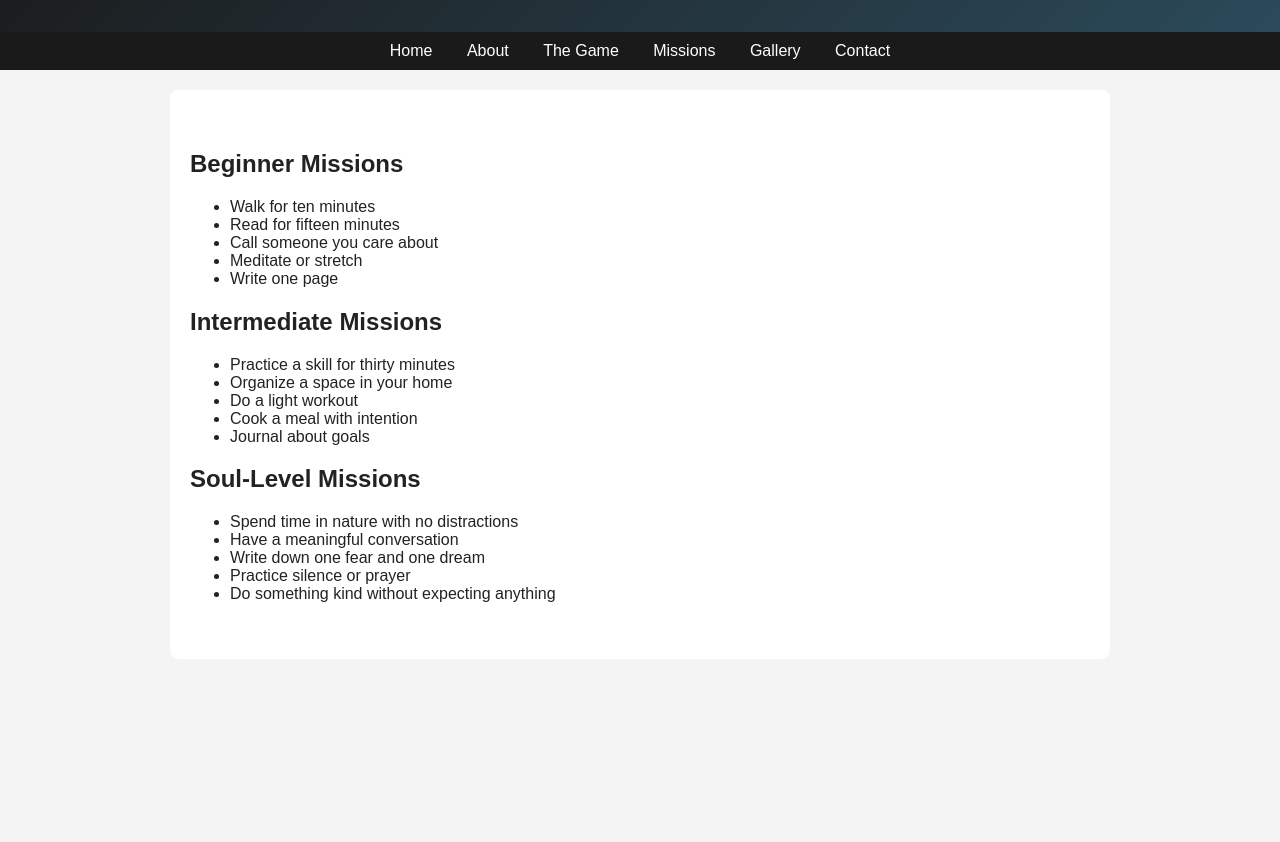
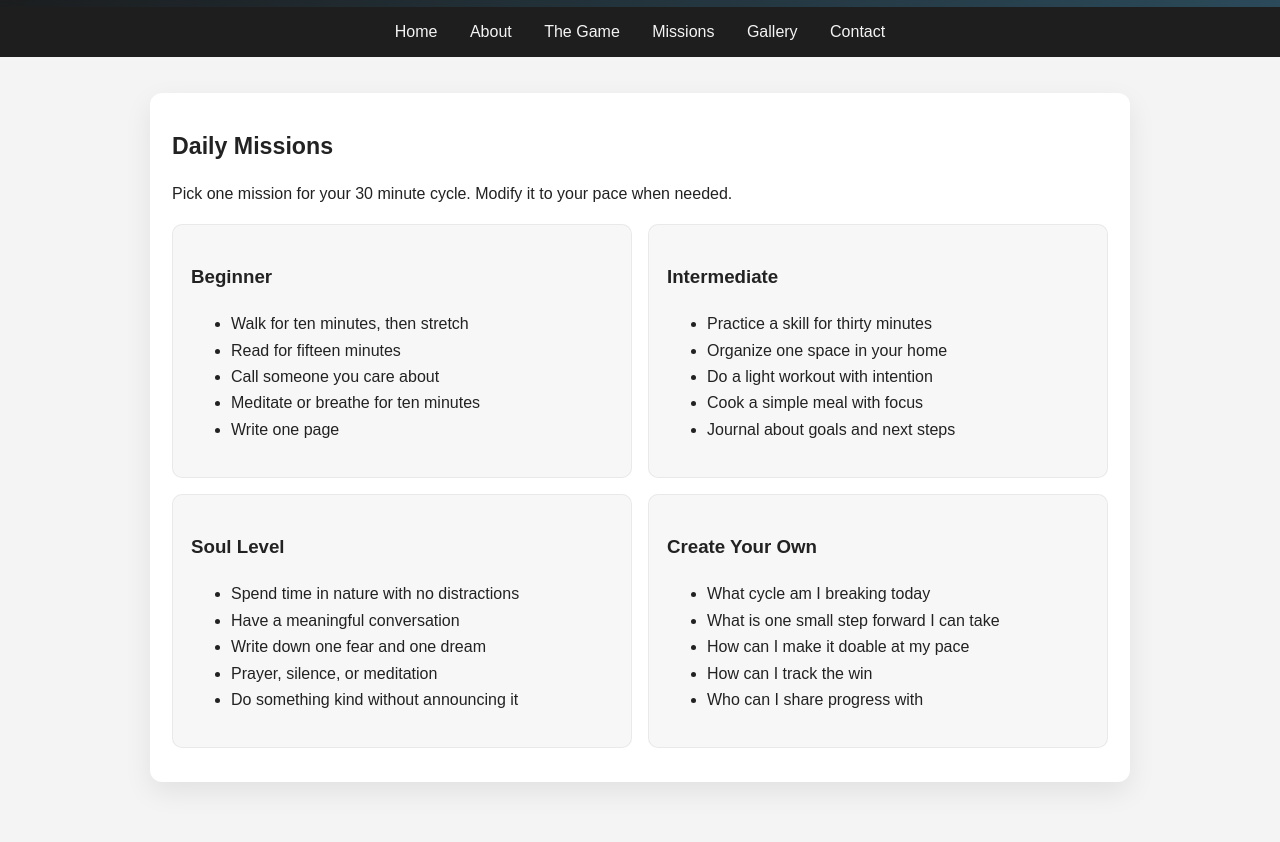
Before and after one commit to breakdacycletoday-hue/BreakingDaCycletoday, a plain HTML site: page missions.html in a window 1280 px wide. Shown: the part 98-940 px from the top of the page. Before the commit the page ends 800 px from the top, so only its background shows below. Drawn offline with Linux system fonts and the light colour scheme.

Commit message:
Update missions.html

```diff
--- a/missions.html
+++ b/missions.html
@@ -1,16 +1,27 @@
-<html>
+<html lang="en">
 <head>
+  <meta charset="UTF-8" />
+  <meta name="viewport" content="width=device-width, initial-scale=1.0" />
+  <title>Missions · Break Da Cycle</title>
   <style>
-body { margin:0; font-family:Arial, sans-serif; background:#f4f4f4; color:#222; }
-header { background: linear-gradient(135deg, #1a1a1a, #2b4a5a); color:#fff; padding:25px 20px; text-align:center; }
-nav { background:#1a1a1a; padding:10px; text-align:center; }
-nav a { color:#fff; margin:0 15px; text-decoration:none; }
-nav a:hover { text-decoration:underline; }
-section { padding:40px 20px; max-width:900px; margin:auto; background:#fff; margin-top:20px; border-radius:8px; }
+    :root{ --ink:#1a1a1a; --ink2:#2b4a5a; --bg:#f4f4f4; --card:#fff; --shadow:0 10px 28px rgba(0,0,0,0.08); --radius:12px; }
+    body{ margin:0; font-family:Arial, sans-serif; background:var(--bg); color:#222; line-height:1.65; }
+    header{ background:linear-gradient(135deg,var(--ink),var(--ink2)); color:#fff; padding:26px 20px; text-align:center; }
+    header h1{ margin:0; font-size:2rem; }
+    nav{ background:rgba(26,26,26,0.98); padding:12px 10px; text-align:center; position:sticky; top:0; z-index:10; }
+    nav a{ color:#fff; margin:0 14px; text-decoration:none; opacity:0.95; white-space:nowrap; }
+    nav a:hover{ text-decoration:underline; opacity:1; }
+    .wrap{ max-width:980px; margin:0 auto; padding:18px 14px 60px 14px; }
+    section{ background:var(--card); border-radius:var(--radius); box-shadow:var(--shadow); padding:34px 22px; margin-top:18px; }
+    h2{ margin:0 0 10px 0; font-size:1.45rem; }
+    .grid{ display:grid; grid-template-columns: 1fr 1fr; gap: 16px; }
+    .card{ background:#f7f7f7; border:1px solid rgba(0,0,0,0.06); border-radius:10px; padding:18px; }
+    @media (max-width: 760px){ .grid{ grid-template-columns:1fr; } }
   </style>
 </head>
 <body>
   <header><h1>Missions · Break Da Cycle</h1></header>
+
   <nav>
     <a href="index.html">Home</a>
     <a href="about.html">About</a>
@@ -19,31 +30,58 @@ section { padding:40px 20px; max-width:900px; margin:auto; background:#fff; marg
     <a href="gallery.html">Gallery</a>
     <a href="contact.html">Contact</a>
   </nav>
+
+  <div class="wrap">
     <section>
-<h2>Beginner Missions</h2>
+      <h2>Daily Missions</h2>
+      <p>Pick one mission for your 30 minute cycle. Modify it to your pace when needed.</p>
+
+      <div class="grid">
+        <div class="card">
+          <h3>Beginner</h3>
           <ul>
-<li>Walk for ten minutes</li>
+            <li>Walk for ten minutes, then stretch</li>
             <li>Read for fifteen minutes</li>
             <li>Call someone you care about</li>
-<li>Meditate or stretch</li>
+            <li>Meditate or breathe for ten minutes</li>
             <li>Write one page</li>
           </ul>
-<h2>Intermediate Missions</h2>
+        </div>
+
+        <div class="card">
+          <h3>Intermediate</h3>
           <ul>
             <li>Practice a skill for thirty minutes</li>
-<li>Organize a space in your home</li>
-<li>Do a light workout</li>
-<li>Cook a meal with intention</li>
-<li>Journal about goals</li>
+            <li>Organize one space in your home</li>
+            <li>Do a light workout with intention</li>
+            <li>Cook a simple meal with focus</li>
+            <li>Journal about goals and next steps</li>
           </ul>
-<h2>Soul-Level Missions</h2>
+        </div>
+
+        <div class="card">
+          <h3>Soul Level</h3>
           <ul>
             <li>Spend time in nature with no distractions</li>
             <li>Have a meaningful conversation</li>
             <li>Write down one fear and one dream</li>
-<li>Practice silence or prayer</li>
-<li>Do something kind without expecting anything</li>
+            <li>Prayer, silence, or meditation</li>
+            <li>Do something kind without announcing it</li>
           </ul>
+        </div>
+
+        <div class="card">
+          <h3>Create Your Own</h3>
+          <ul>
+            <li>What cycle am I breaking today</li>
+            <li>What is one small step forward I can take</li>
+            <li>How can I make it doable at my pace</li>
+            <li>How can I track the win</li>
+            <li>Who can I share progress with</li>
+          </ul>
+        </div>
+      </div>
     </section>
+  </div>
 </body>
 </html>
```
Lines whose indentation alone changed are shown as unchanged.
